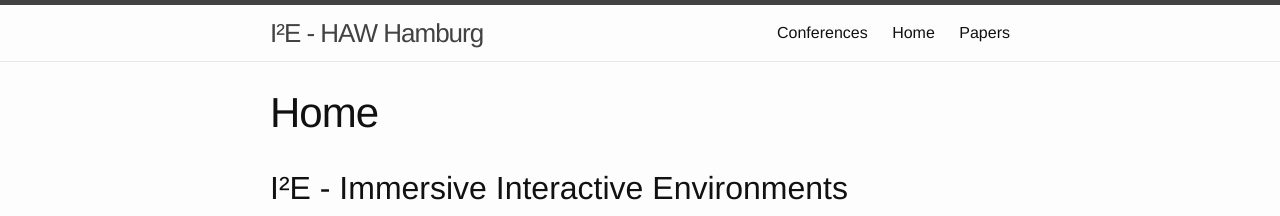
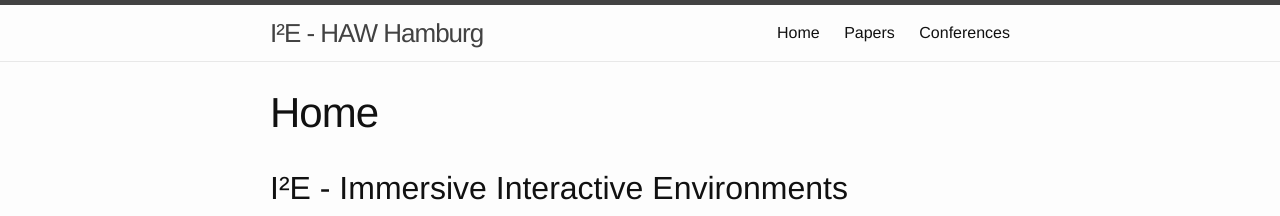
Before and after one commit to i2e-haw-hamburg/i2e-haw-hamburg.github.io, a Jekyll site: the page built from index.md, in a window 1280 px wide. Shown: the top 216 px of the page. Built offline with Jekyll 4.4.1, drawn with Linux system fonts in a browser that asks for light colours.

Commit message:
Add weight for order of the menu elements

```diff
--- a/_includes/header.html
+++ b/_includes/header.html
@@ -14,7 +14,8 @@
       </a>
 
       <div class="trigger">
-        {% for page in site.pages %}
+        {% assign pages = site.pages | sort:"weight"  %}
+        {% for page in pages %}
           {% if page.title %}
           <a class="page-link" href="{{ page.url | prepend: site.baseurl }}">{{ page.title }}</a>
           {% endif %}
```
Also changed, not shown: conferences.md (+1 -0 lines), index.md (+1 -0 lines), papers.md (+1 -0 lines).
